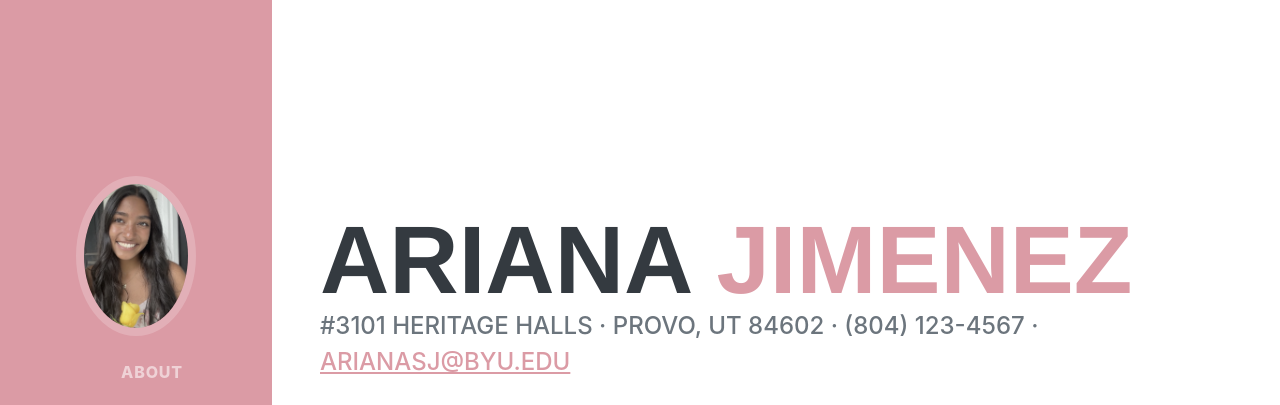
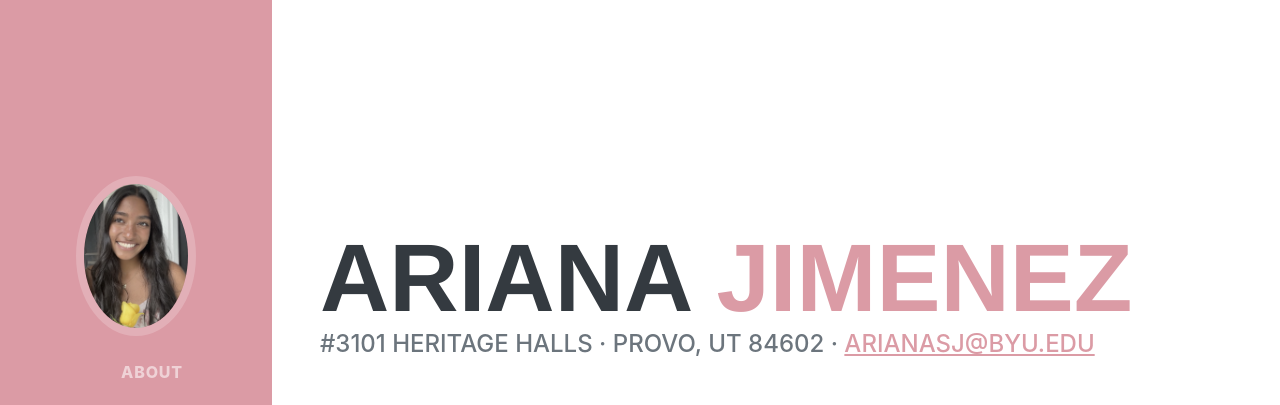
Before and after one commit to arianasjimenez/final, a plain HTML site: page index.html in a window 1280 px wide. Shown: the top 405 px of the page. Drawn offline with nearby package versions, Linux system fonts and the light colour scheme; a web font is replaced by a local one.

Commit message:
Add files via upload

```diff
--- a/index.html
+++ b/index.html
@@ -52,7 +52,7 @@
                     <span class="text-primary">Jimenez</span>
                 </h1>
                 <div class="subheading mb-5">
-                    #3101 Heritage Halls · Provo, UT 84602 · (804) 123-4567 ·
+                    #3101 Heritage Halls · Provo, UT 84602 ·
                     <a href="mailto:name@email.com">arianasj@byu.edu</a>
                 </div>
                 <p class="lead mb-5">I am a first year student at BYU currently in the pre-business major. I have plans
```
